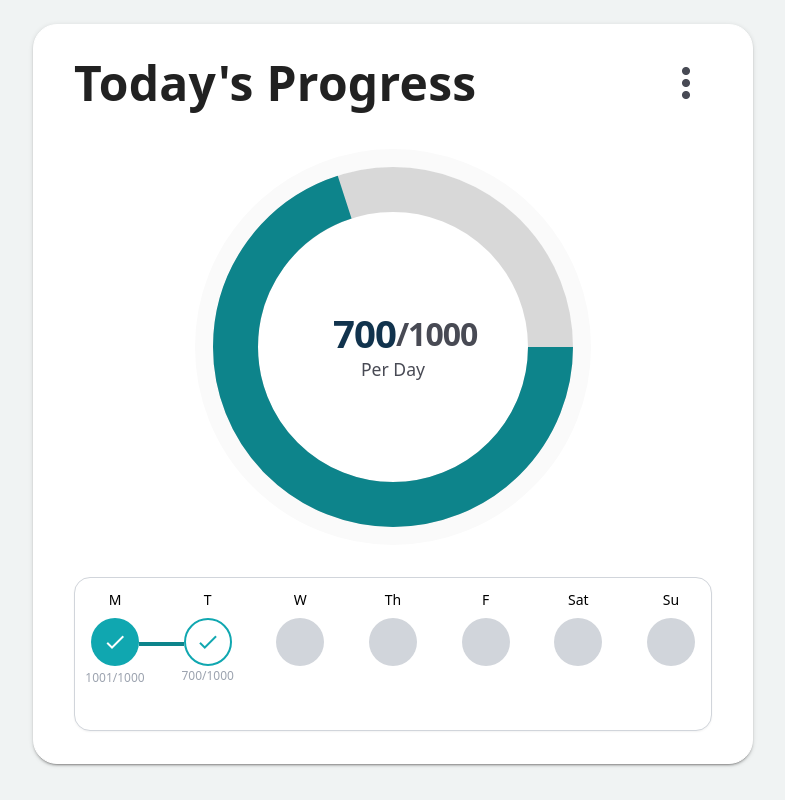
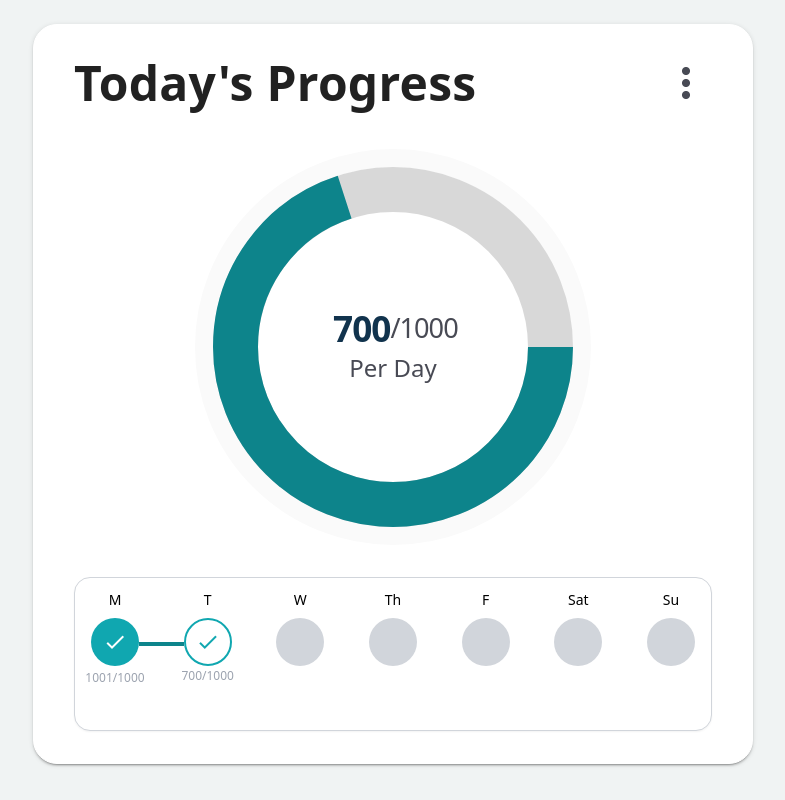
Before and after one commit to Abderrahmenla/vue-test, a Nuxt app: page / in a window 1280 px wide. Shown: the top 800 px of the page, without its empty margins (247-1032 px from the left). Built offline with nearby package versions, Linux system fonts and the light colour scheme.

Commit message:
adding animation

```diff
--- a/components/ProgressCard.vue
+++ b/components/ProgressCard.vue
@@ -18,7 +18,6 @@
         :nudge-left="10"
         offset-overflow
         content-class="progress-menu"
-
       >
         <template #activator="{ on, attrs }">
           <v-btn x-large icon v-bind="attrs" v-on="on">
@@ -46,17 +45,14 @@
                 class="absolute top-1/2 left-1/2 -translate-y-1/2 -translate-x-1/2 sm:w-[120px] w-[160px] flex flex-col items-center"
               >
                 <p
-                  class="text-[1.8rem] sm:text-[2rem] md:text-[2.2rem] lg:text-[2.4rem] font-bold leading-[1.1] tracking-[-1px] flex items-center"
+                  class="text-[1.8rem] sm:text-[2rem] md:text-[2.2rem] leading-[1.1] tracking-[-1px] flex items-center"
                 >
-                  <span class="text-[#11334d] font-bold">{{ todayWords }}</span>
-                  <span
-                    class="text-[#484a54] text-[1.5rem] sm:text-[1.7rem] md:text-[1.8rem] lg:text-[2rem]"
+                  <span class="text-[#11334d] font-semibold">{{ todayWords }}</span>
+                  <span class="text-[#484a54] text-[1.5rem] sm:text-[1.7rem]"
                     >/{{ dailyTarget }}</span
                   >
                 </p>
-                <div
-                  class="text-[0.9rem] sm:text-[1rem] md:text-[1.05rem] lg:text-[1.1rem] text-[#484a54] mt-0.5"
-                >
+                <div class="text-[0.9rem] sm:text-[1rem] md:text-[1.5rem] text-[#484a54] mt-0.5">
                   Per Day
                 </div>
               </div>
@@ -75,17 +71,12 @@
           <div
             class="absolute top-1/2 left-1/2 -translate-y-1/2 -translate-x-1/2 sm:w-[120px] w-[160px] flex flex-col items-center"
           >
-            <p
-              class="text-[1.8rem] sm:text-[2rem] md:text-[2.2rem] lg:text-[2.4rem] font-bold leading-[1.1] tracking-[-1px] flex items-center"
-            >
-              <span class="text-[#11334d] font-bold">{{ todayWords }}</span>
-              <span
-                class="text-[#484a54] text-[1.5rem] sm:text-[1.7rem] md:text-[1.8rem] lg:text-[2rem]"
-                >/{{ dailyTarget }}</span
-              >
+            <p class="text-[1.8rem] sm:text-[2rem] leading-[1.1] tracking-[-1px] flex items-center">
+              <span class="text-[#11334d] font-semiboldd">{{ todayWords }}</span>
+              <span class="text-[#484a54] text-[1.5rem] sm:text-[1.7rem]">/{{ dailyTarget }}</span>
             </p>
             <div
-              class="text-[0.9rem] sm:text-[1rem] md:text-[1.05rem] lg:text-[1.1rem] text-[#484a54] mt-0.5"
+              class="text-[0.9rem] sm:text-[1rem] md:text-[1.05rem] lg:text-[1.5rem] text-[#484a54] mt-0.5"
             >
               Per Day
             </div>
--- a/pages/index.vue
+++ b/pages/index.vue
@@ -4,6 +4,9 @@
       <v-col cols="12" md="8" lg="6">
         <!-- Main Progress Card -->
         <div class="flex justify-center sm:px-4 mb-12">
+          <div
+            class="transition-all duration-300 ease-in-out hover:scale-[1.02] opacity-0 animate-[fadeIn_0.5s_ease-in-out_forwards]"
+          >
             <ProgressCard
               :history="mockData.history"
               :daily-target="mockData.dailyTarget"
@@ -11,9 +14,13 @@
               :on-update-target="handleUpdateTarget"
             />
           </div>
+        </div>
 
         <!-- Demo Controls -->
-        <v-card class="!rounded-[24px] mb-12 bg-white/95 backdrop-blur-md" elevation="1">
+        <v-card
+          class="!rounded-[24px] mb-12 bg-white/95 backdrop-blur-md !transition-all !duration-300 ease-in-out hover:shadow-lg hover:scale-[1.02] opacity-0 animate-[fadeIn_0.5s_ease-in-out_forwards]"
+          elevation="1"
+        >
           <v-card-title>
             <v-icon left>mdi-tune</v-icon>
             Demo Controls
@@ -158,4 +165,14 @@ export default {
 
 <style>
 /* Remove all scoped styles as they are now handled by Tailwind classes */
+@keyframes fadeIn {
+  from {
+    opacity: 0;
+    transform: translateY(10px);
+  }
+  to {
+    opacity: 1;
+    transform: translateY(0);
+  }
+}
 </style>
```
Lines whose indentation alone changed are shown as unchanged.
